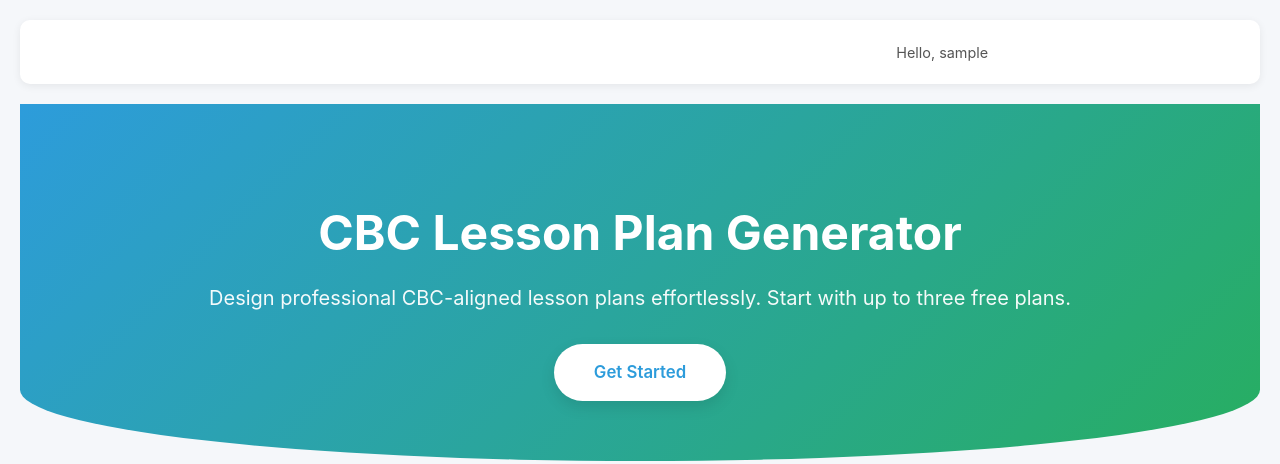
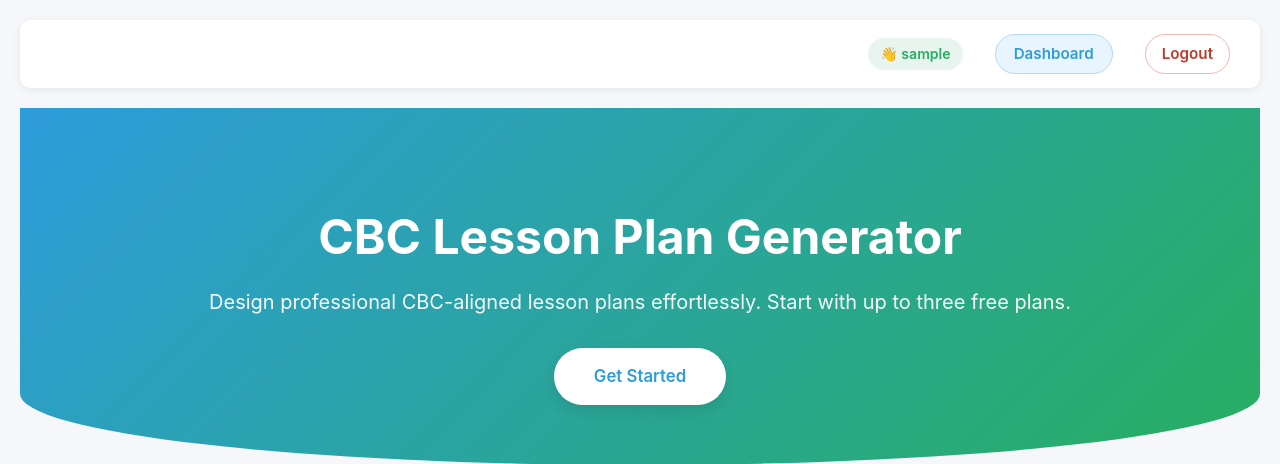
Before and after one commit to SHUMBUSHO123/lesson-plan-generator, a Django app: page / in a window 1280 px wide. Shown: the top 464 px of the page. Run offline with Django 5.2, Linux system fonts and the light colour scheme; the visitor is signed in with stand-in values (Sample User, id 1); data that the repository does not hold is empty.

Commit message:
Landing pages dashboard and logout showing clearly

```diff
--- a/lesson-plan-generator/backend/templates/landing.html
+++ b/lesson-plan-generator/backend/templates/landing.html
@@ -14,6 +14,7 @@
             font-family: 'Inter', sans-serif;
             background: #f5f7fa;
             color: #333;
+            padding-bottom: 100px;
         }
 
         .container {
@@ -38,7 +39,8 @@
             box-shadow: 0 2px 8px rgba(0,0,0,0.07);
             position: sticky;
             top: 0;
-            z-index: 1000;
+            /* ✅ Must be HIGHER than ticker (900) so links are never covered */
+            z-index: 1100;
         }
 
         .nav-brand {
@@ -54,9 +56,10 @@
         }
 
         .nav-link {
-            color: #555;
+            /* ✅ Explicit dark colour so white navbar never hides the text */
+            color: #2c3e50;
             font-size: 0.95rem;
-            font-weight: 500;
+            font-weight: 600;
             padding: 6px 12px;
             border-radius: 6px;
         }
@@ -66,21 +69,51 @@
             color: #2D9CDB;
         }
 
+        /* Dashboard link — give it a subtle teal pill so it stands out */
+        .nav-link.btn-dashboard {
+            background: #e8f5ff;
+            color: #2D9CDB;
+            border: 1px solid #b3d9f5;
+            border-radius: 20px;
+            padding: 7px 18px;
+        }
+        .nav-link.btn-dashboard:hover {
+            background: #2D9CDB;
+            color: #fff;
+            border-color: #2D9CDB;
+        }
+
+        /* Logout link — muted red so it's clearly visible */
+        .nav-link.btn-logout {
+            color: #c0392b;
+            border: 1px solid #f5b7b1;
+            border-radius: 20px;
+            padding: 7px 16px;
+        }
+        .nav-link.btn-logout:hover {
+            background: #c0392b;
+            color: #fff;
+            border-color: #c0392b;
+        }
+
         .nav-link.btn-primary {
             background: #2D9CDB;
             color: #fff;
             border-radius: 20px;
             padding: 7px 18px;
         }
-
         .nav-link.btn-primary:hover {
             background: #1b7bb8;
             transform: scale(1.03);
         }
 
         .nav-user {
-            font-size: 0.9rem;
-            color: #555;
+            font-size: 0.88rem;
+            color: #27AE60;
+            font-weight: 600;
+            background: #e8f5ee;
+            padding: 5px 12px;
+            border-radius: 20px;
         }
 
         /* ---------- Hero Section ---------- */
@@ -265,13 +298,8 @@
                 gap: 20px;
             }
 
-            header.hero h1 {
-                font-size: 2rem;
-            }
-
-            header.hero p {
-                font-size: 1rem;
-            }
+            header.hero h1 { font-size: 2rem; }
+            header.hero p  { font-size: 1rem; }
 
             .btn-hero, .btn-subscribe {
                 padding: 12px 30px;
@@ -280,28 +308,45 @@
 
             .navbar {
                 padding: 12px 16px;
+                flex-wrap: wrap;
+                gap: 8px;
+            }
+
+            .nav-links { gap: 8px; flex-wrap: wrap; }
+
+            .nav-user {
+                font-size: 0.78rem;
+                padding: 4px 8px;
             }
         }
-body { padding-bottom: 100px; }
     </style>
 </head>
 <body>
 
-    <!-- ── Navbar ── -->
+    <!-- ══════════════════════════════════════
+         NAVBAR  (z-index 1100 — always on top)
+    ══════════════════════════════════════════ -->
     <nav class="navbar">
         <a href="{% url 'landing' %}" class="nav-brand">CBC Lesson Plan Generator</a>
         <div class="nav-links">
             {% if user.is_authenticated %}
-                <span class="nav-user">Hello, {{ user.username }}</span>
-                <a href="{% url 'index' %}" class="nav-link">Dashboard</a>
-                <a href="{% url 'logout' %}" class="nav-link">Logout</a>
+                <span class="nav-user">👋 {{ user.username }}</span>
+                <a href="{% url 'index' %}"  class="nav-link btn-dashboard">Dashboard</a>
+                <a href="{% url 'logout' %}" class="nav-link btn-logout">Logout</a>
             {% else %}
-                <a href="{% url 'login' %}" class="nav-link">Login</a>
+                <a href="{% url 'login' %}"    class="nav-link">Login</a>
                 <a href="{% url 'register' %}" class="nav-link btn-primary">Register</a>
             {% endif %}
         </div>
     </nav>
-{% include "includes/ads_banners.html" %}
+
+    <!-- ══════════════════════════════════════
+         ADS BANNERS
+         Placed AFTER navbar so ticker's
+         sticky top:0 doesn't fight the navbar
+    ══════════════════════════════════════════ -->
+    {% include "includes/ads_banners.html" %}
+
     <!-- Hero Section -->
     <header class="hero">
         <div class="container">
@@ -351,7 +396,7 @@ body { padding-bottom: 100px; }
                 </div>
                 <div class="step-card">
                     <h5>Step 4</h5>
-                    <p>Create your first professional CBC lesson plan in seconds—free, seamless, and reliable.</p>
+                    <p>Create your first professional CBC lesson plan in seconds — free, seamless, and reliable.</p>
                     <a href="{% url 'index' %}" class="btn-hero" style="margin-top:12px;">
                         Create Your Free Lesson
                     </a>
```
